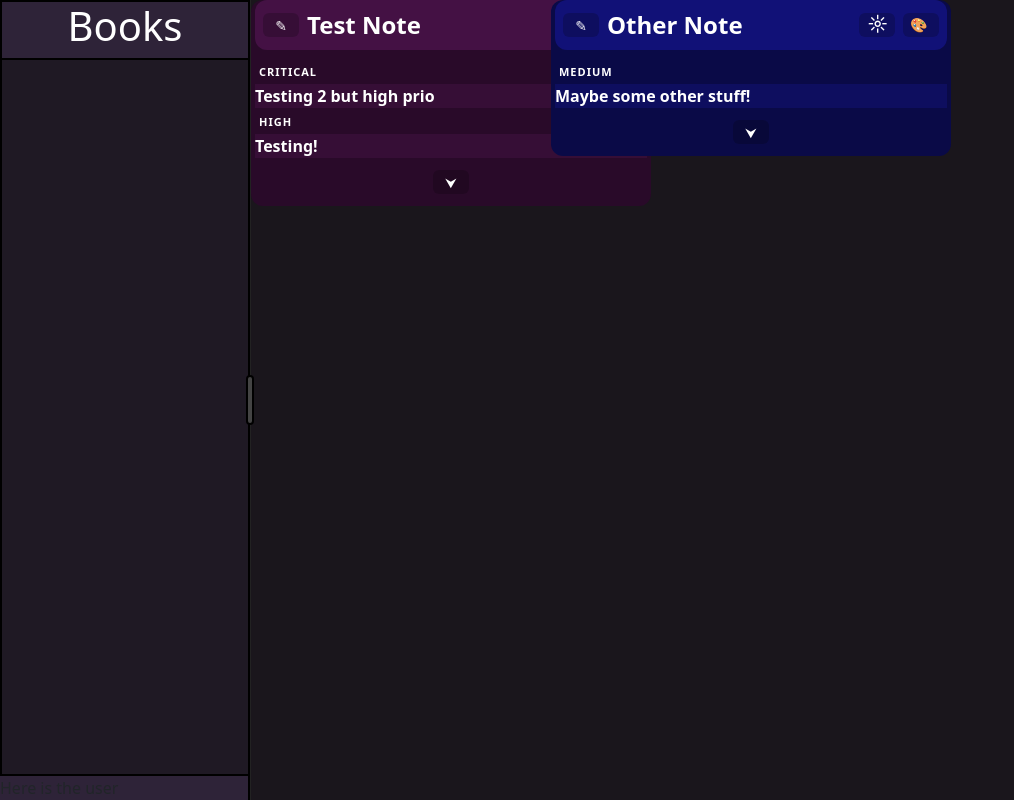
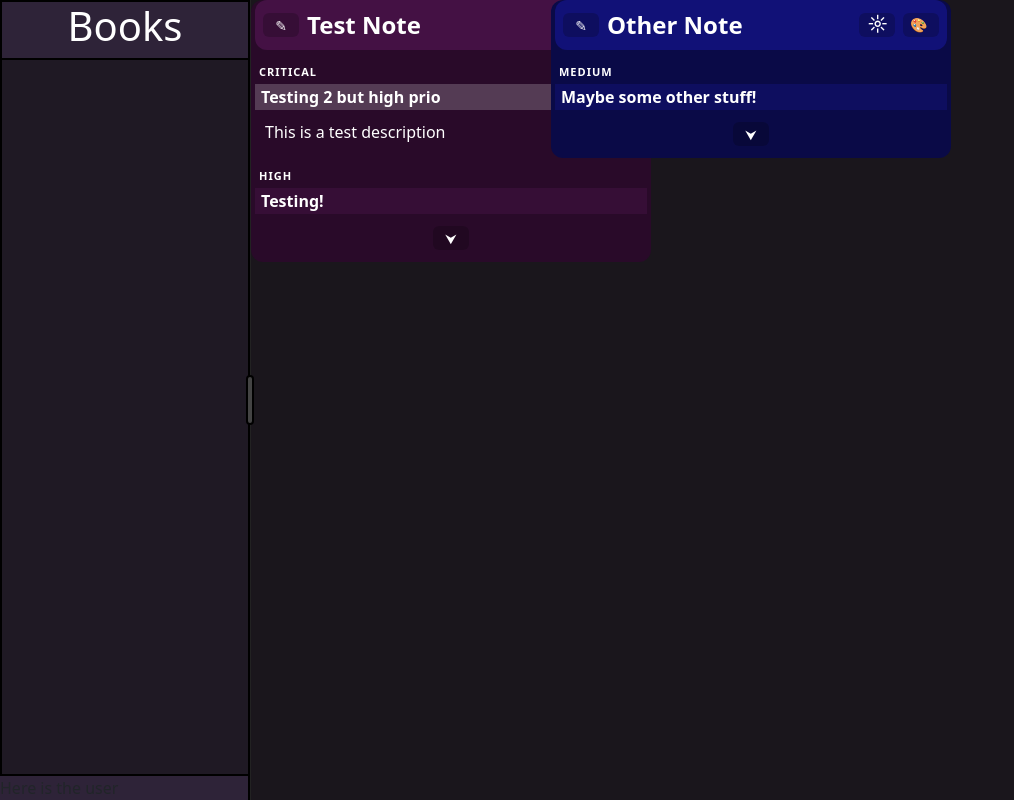
Before and after one commit to petitecoyote759/SSDTodoManager, a React (Vite) app in the folder frontend/: page / in a window 1280 px wide. Both pictures are taken after a click on the element 451 px from the left and 103 px from the top of the page. Shown: the whole page, without its empty margins (0-1014 px from the left). Built offline with nearby package versions, Linux system fonts and the light colour scheme; no server answers.

Commit message:
Added descriptions

```diff
--- a/frontend/src/Classes.tsx
+++ b/frontend/src/Classes.tsx
@@ -58,13 +58,15 @@ export class Note {
 
 
 export class Entry {
-    constructor(text: string, priority: number, dueDate: Date | null = null) {
+    constructor(text: string, priority: number, dueDate: Date | null = null, description: string = "") {
         this.text = text
         this.priority = priority
         this.dueDate = dueDate
+        this.description = description
     }
 
     text: string
+    description: string
     priority: number
     dueDate: Date | null
 }
--- /dev/null
+++ b/frontend/src/Screens/MainScreen.css
@@ -0,0 +1,28 @@
+
+
+
+
+
+
+.note-entry-button {
+    background-color: rgba(0, 0, 0, 0);
+    border: none;
+    color: inherit;
+    width: 100%;
+    text-align: left;
+}
+
+.note-entry-open {
+    background-color: rgba(255, 255, 255, 0.2);
+}
+
+
+
+.note-entry-description {
+    padding: 10px;
+    margin-bottom: 8px;
+    border-radius: 0 0 6px 6px;
+
+    white-space: pre-wrap;
+    overflow-wrap: anywhere;
+}
--- a/frontend/src/Screens/MainScreen.tsx
+++ b/frontend/src/Screens/MainScreen.tsx
@@ -1,6 +1,7 @@
 import {Note, Entry} from "../Classes.tsx"
 import React, { useEffect, useState } from 'react'
 import {darkenColour} from "../DarkenColour"
+import "./MainScreen.css"
 
 interface Item {
   id: number
@@ -25,9 +26,12 @@ export function MainScreen() {
     const [editedNoteName, setEditedNoteName] = useState("")
 
 
+    const [openEntry, setOpenEntry] = useState<Entry | null>(null)
+
+
     const [notes, setNotes] = useState<Note[]>([
     new Note(0, "Test Note", 0, 0, "#441144", undefined,
-        [new Entry("Testing!", 2), new Entry("Testing 2 but high prio", 3)]
+        [new Entry("Testing!", 2), new Entry("Testing 2 but high prio", 3, null, "This is a test description")]
     ),
 
     new Note(1, "Other Note", 300, 0, "#111177", undefined,
@@ -362,10 +366,35 @@ export function MainScreen() {
             return (
             <div>
               {addPriorityHeader()}
-              <div className="note-entry" style={{backgroundColor: note.secondaryColour}}>
-                <span className="note-entry-text">{entry.text}</span>
+
+
+
+                <div
+                    className={`note-entry ${entry === openEntry ? "note-entry-open" : ""}`}
+                    style={{backgroundColor: entry === openEntry ? "rgba(255, 255, 255, 0.2)" : note.secondaryColour}}
+                >
+
+                    <button
+                        className="note-entry-button"
+                        onPointerDown={e => e.stopPropagation()}
+                        onClick={() =>
+                            entry == openEntry ? setOpenEntry(null) : setOpenEntry(entry)
+                        }
+                    >
+                        <span className="note-entry-text">
+                            {entry.text}
+                        </span>
+                    </button>
+
                     {entry.dueDate != null && (<span className="note-entry-date">{`${entry.dueDate?.toLocaleDateString()}`}</span>)}
                 </div>
+
+                {entry === openEntry && (
+                    <div className="note-entry-description">
+                        {entry.description}
+                    </div>
+                )}
+
             </div>
             )
             })}
```
Lines whose indentation alone changed are shown as unchanged.
